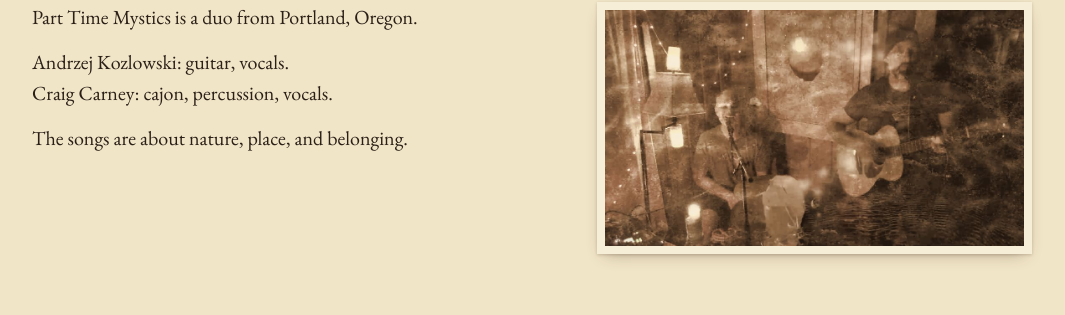
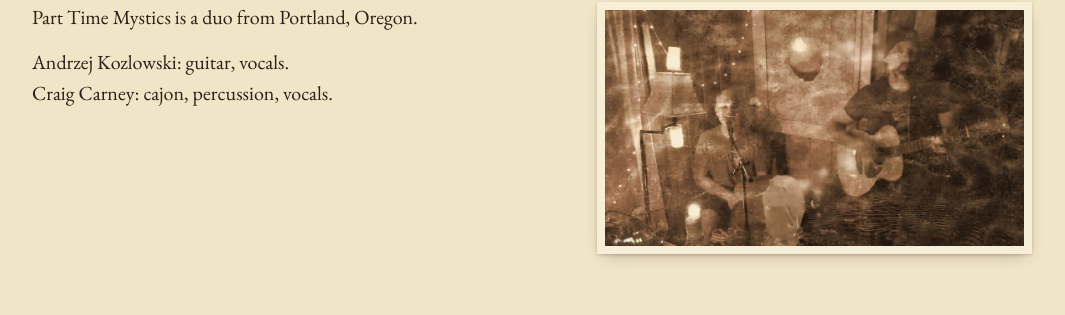
Before and after one commit to Akozlowski1/part-time-mystics-site, a plain HTML site: page public/index.html in a window 1280 px wide. Shown: the part 918-1233 px from the top of the page, without its empty margins (108-1173 px from the left). Drawn offline with nearby package versions, Linux system fonts and the light colour scheme; a web font is replaced by a local one.

Commit message:
Drop the line about what the songs are about
Co-Authored-By: Claude Opus 5 <noreply@anthropic.com>
Claude-Session: https://claude.ai/code/session_01UPzLbK8L47xqJf8zfyiron

```diff
--- a/public/index.html
+++ b/public/index.html
@@ -138,7 +138,6 @@ footer{margin-top:72px;display:flex;flex-wrap:wrap;gap:6px 22px;font-size:17px;c
       <div class="bio">
         <p>Part Time Mystics is a duo from Portland, Oregon.</p>
         <p>Andrzej Kozlowski: guitar, vocals.<br>Craig Carney: cajon, percussion, vocals.</p>
-        <p>The songs are about nature, place, and belonging.</p>
       </div>
       <figure class="frame">
         <img src="img/doubleexp.jpg" alt="Double exposure of the duo in the cabin over a stand of trees" width="1000" height="563" loading="lazy">
```
Also changed, not shown: src/template.html (+0 -1 lines).
